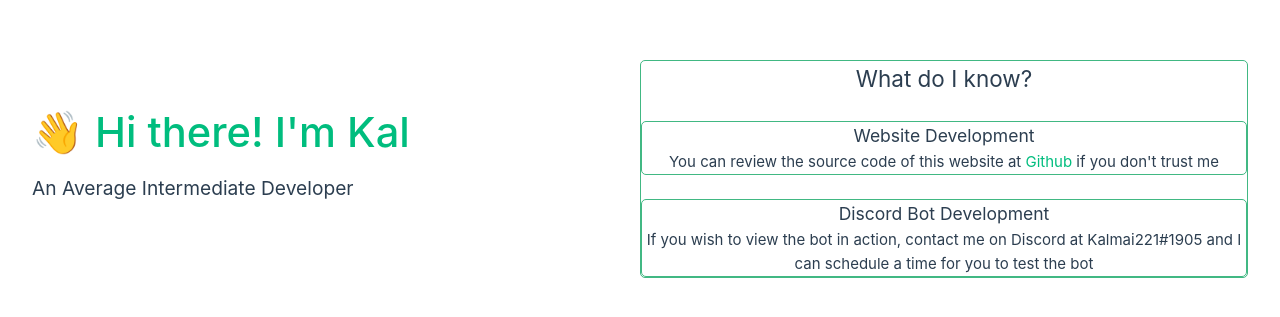
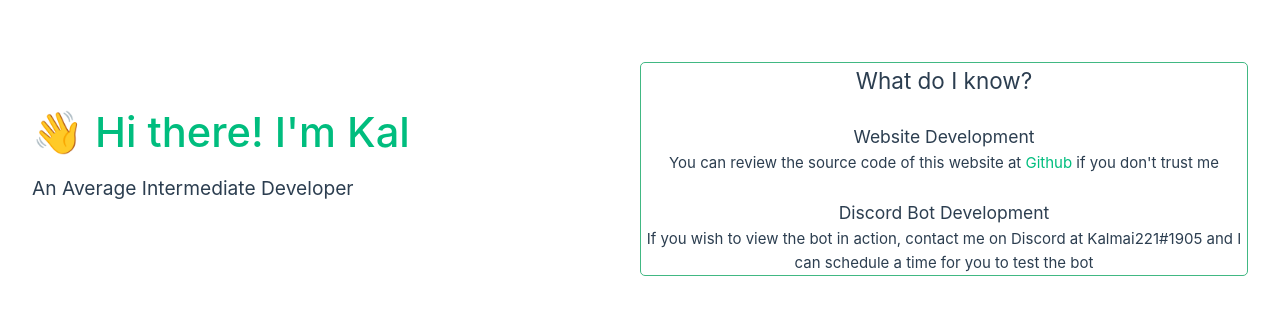
Before and after one commit to Kalmai221/Kalmai221, a Vue app: page / in a window 1280 px wide. Shown: the part 243-560 px from the top of the page. Built offline with nearby package versions, Linux system fonts and the light colour scheme.

Commit message:
Website Page Development

```diff
--- a/src/components/Section1.vue
+++ b/src/components/Section1.vue
@@ -11,16 +11,11 @@ defineProps({
   <div class="section">
     <h2>What do I know?</h2>
     <br>
-    <div class="insection">
-      <h3>Website Development</h3>
-      <p>You can review the source code of this website at <a href="https://github.com/kalmai221/Kalmai221">Github</a> if you don't trust
-      me</p>
-    </div>
+    <h3>Website Development</h3>
+    <p>You can review the source code of this website at <a href="https://github.com/kalmai221/Kalmai221">Github</a> if you don't trust me</p>
     <br>
-    <div class="insection">
-      <h3>Discord Bot Development</h3>
-      <p>If you wish to view the bot in action, contact me on Discord at <b>Kalmai221#1905</b> and I can schedule a time for you to test the bot</p>
-    </div>
+    <h3>Discord Bot Development</h3>
+    <p>If you wish to view the bot in action, contact me on Discord at <b>Kalmai221#1905</b> and I can schedule a time for you to test the bot</p>
   </div>
 </template>
 
```
